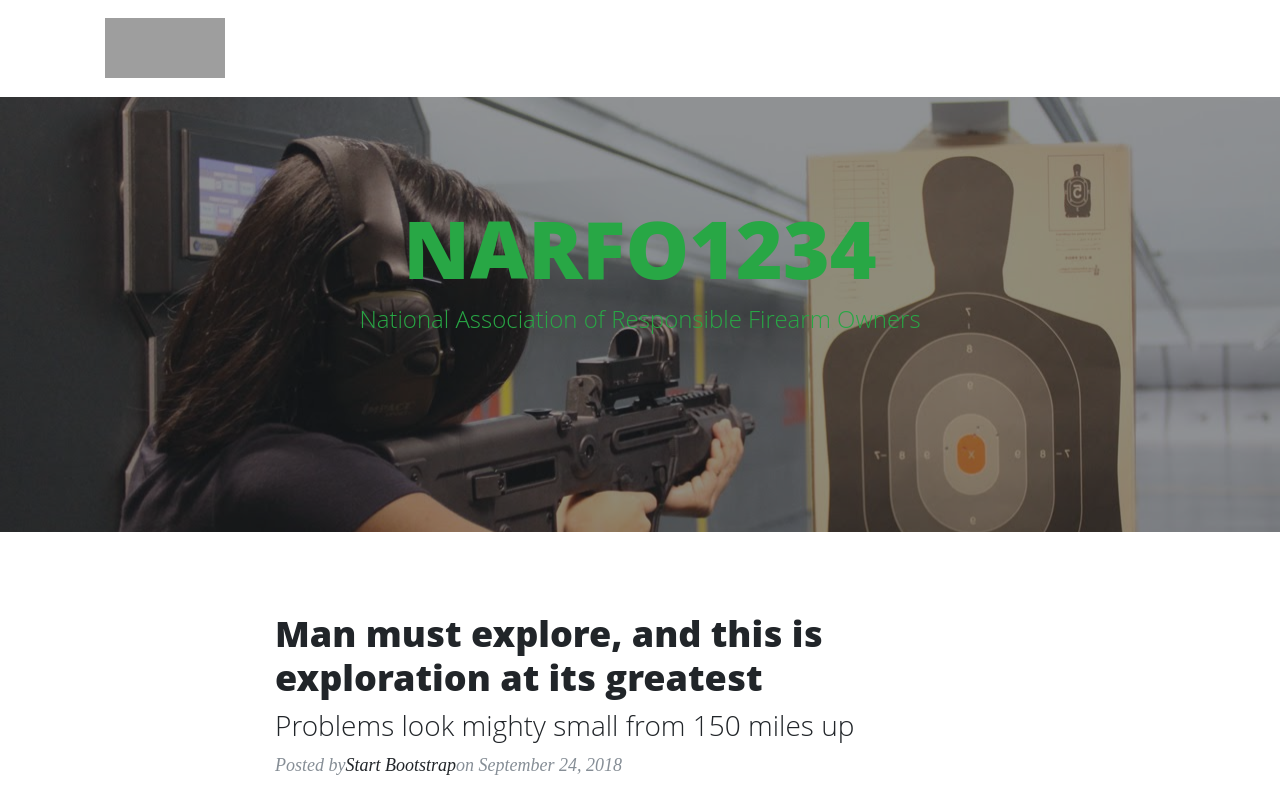
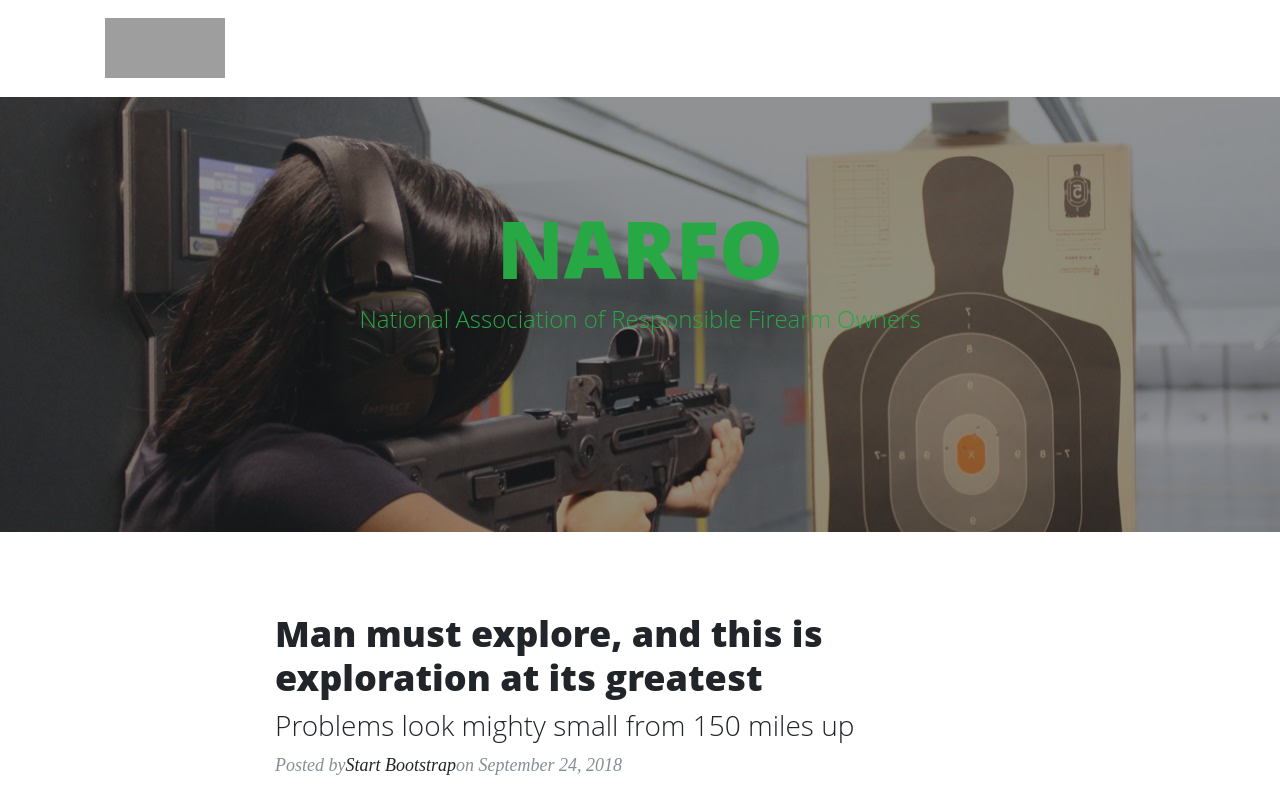
Before and after one commit to RetroDavis/NarfoFront, a React (Create React App) app in the folder frontend/: page / in a window 1280 px wide. Shown: the top 800 px of the page. Built offline with nearby package versions, Linux system fonts and the light colour scheme; grey boxes are pictures that could not be loaded.

Commit message:
Update App.js

```diff
--- a/frontend/src/App.js
+++ b/frontend/src/App.js
@@ -32,7 +32,7 @@
          <div class="col-lg-8 col-md-10 mx-auto">
            <div class="site-heading text-success">
 
-             <h1>NARFO1234</h1>
+             <h1>NARFO</h1>
 
 
              <span class="subheading">National Association of Responsible Firearm Owners</span>
```
